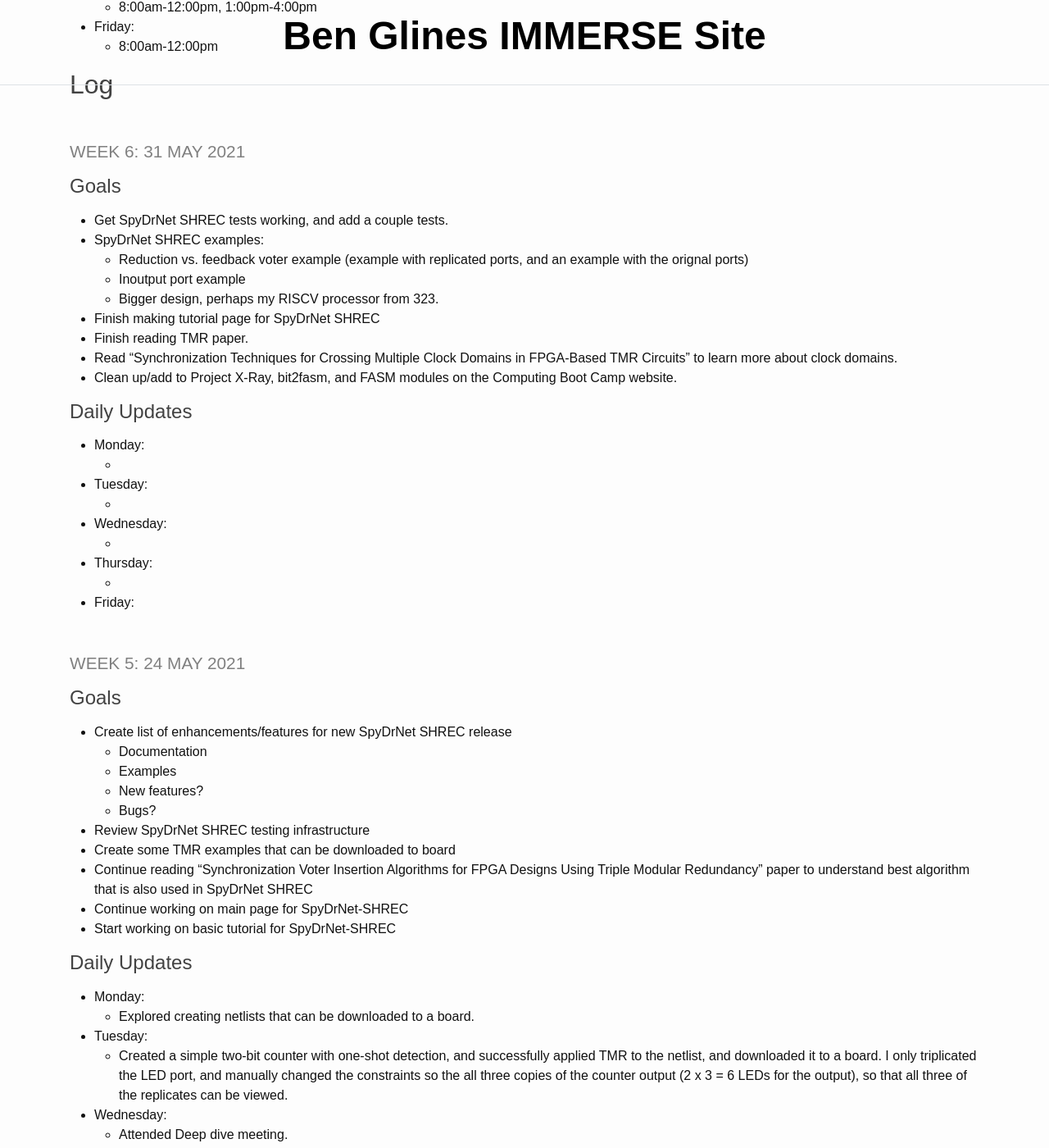
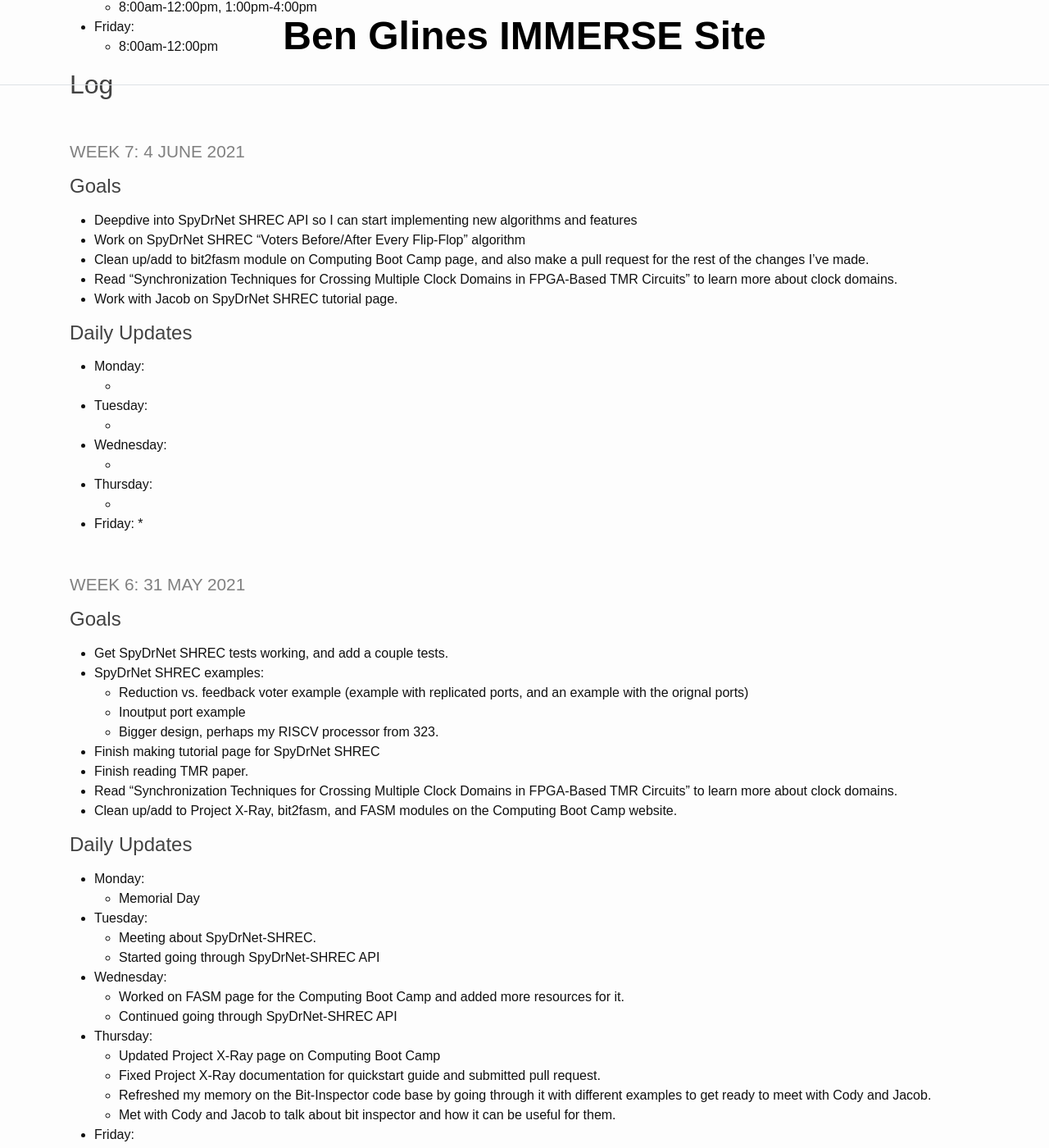
Before and after one commit to benglines/immerse, a Jekyll site: the page built from _pages/log.md, in a window 1280 px wide and 1400 px high, scrolled down 411 px. Shown: the whole window at 82% size. Built offline with Jekyll 4.4.1, drawn with Linux system fonts in a browser that asks for light colours; some of the changed text lies outside the part shown.

Commit message:
Updated log

```diff
--- a/_pages/log.md
+++ b/_pages/log.md
@@ -18,6 +18,29 @@ title: IMMERSE Log
 
 ## Log
 
+### Week 7: 4 JUNE 2021
+
+#### Goals
+
+* Deepdive into SpyDrNet SHREC API so I can start implementing new algorithms and features
+* Work on SpyDrNet SHREC "Voters Before/After Every Flip-Flop" algorithm
+* Clean up/add to bit2fasm module on Computing Boot Camp page, and also make a pull request for the rest of the changes I've made.
+* Read "Synchronization Techniques for Crossing Multiple Clock Domains in FPGA-Based TMR Circuits" to learn more about clock domains.
+* Work with Jacob on SpyDrNet SHREC tutorial page.
+
+#### Daily Updates
+
+* **Monday**:
+  *
+* **Tuesday**:
+  *
+* **Wednesday**:
+  *
+* **Thursday**:
+  *
+* **Friday**:
+  *
+
 ### Week 6: 31 MAY 2021
 
 #### Goals
@@ -35,15 +58,20 @@ title: IMMERSE Log
 #### Daily Updates
 
 * **Monday**:
-  *
+  * Memorial Day
 * **Tuesday**:
-  *
+  * Meeting about SpyDrNet-SHREC.
+  * Started going through SpyDrNet-SHREC API
 * **Wednesday**:
-  *
+  * Worked on FASM page for the Computing Boot Camp and added more resources for it.
+  * Continued going through SpyDrNet-SHREC API
 * **Thursday**:
-  *
+  * Updated Project X-Ray page on Computing Boot Camp
+  * Fixed Project X-Ray documentation for quickstart guide and submitted pull request.
+  * Refreshed my memory on the Bit-Inspector code base by going through it with different examples to get ready to meet with Cody and Jacob.
+  * Met with Cody and Jacob to talk about bit inspector and how it can be useful for them.
 * **Friday**:
-
+  * Studied all the algorithms from TMR paper.
 ### Week 5: 24 MAY 2021
 
 #### Goals
@@ -196,4 +224,5 @@ Log Template
 * **Thursday**:
   *
 * **Friday**:
+  *
  -->
```
